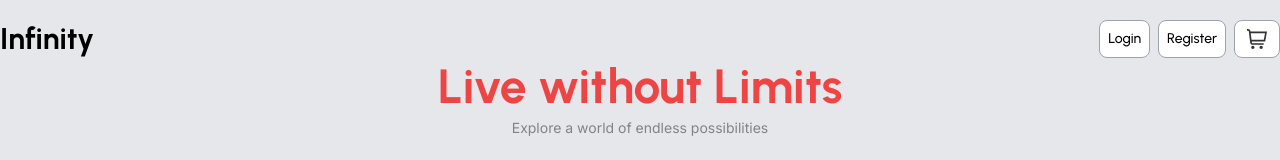
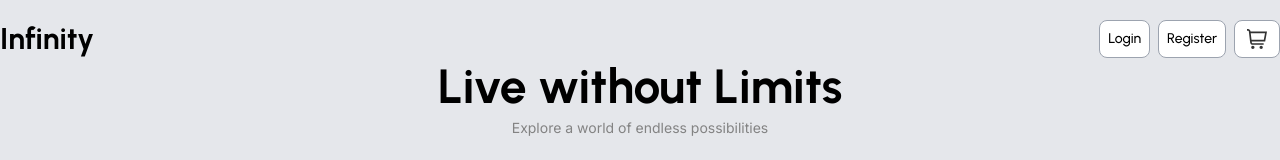
Before and after one commit to OswaldoDM/infinity, a Next.js app: page / in a window 1280 px wide. Shown: the top 160 px of the page. Built offline with nearby package versions, Linux system fonts and the light colour scheme; no server answers; the database is empty.

Commit message:
recent dev

```diff
--- a/app/page.tsx
+++ b/app/page.tsx
@@ -9,7 +9,7 @@ async function Home() {
   return (
     <>
       <div className="text-center pb-6">
-        <h1 className="text-red-500">Live without Limits</h1>
+        <h1>Live without Limits</h1>
         <p className="mt-2 text-gray_secondary font-inter">
           Explore a world of endless possibilities
         </p>
```
